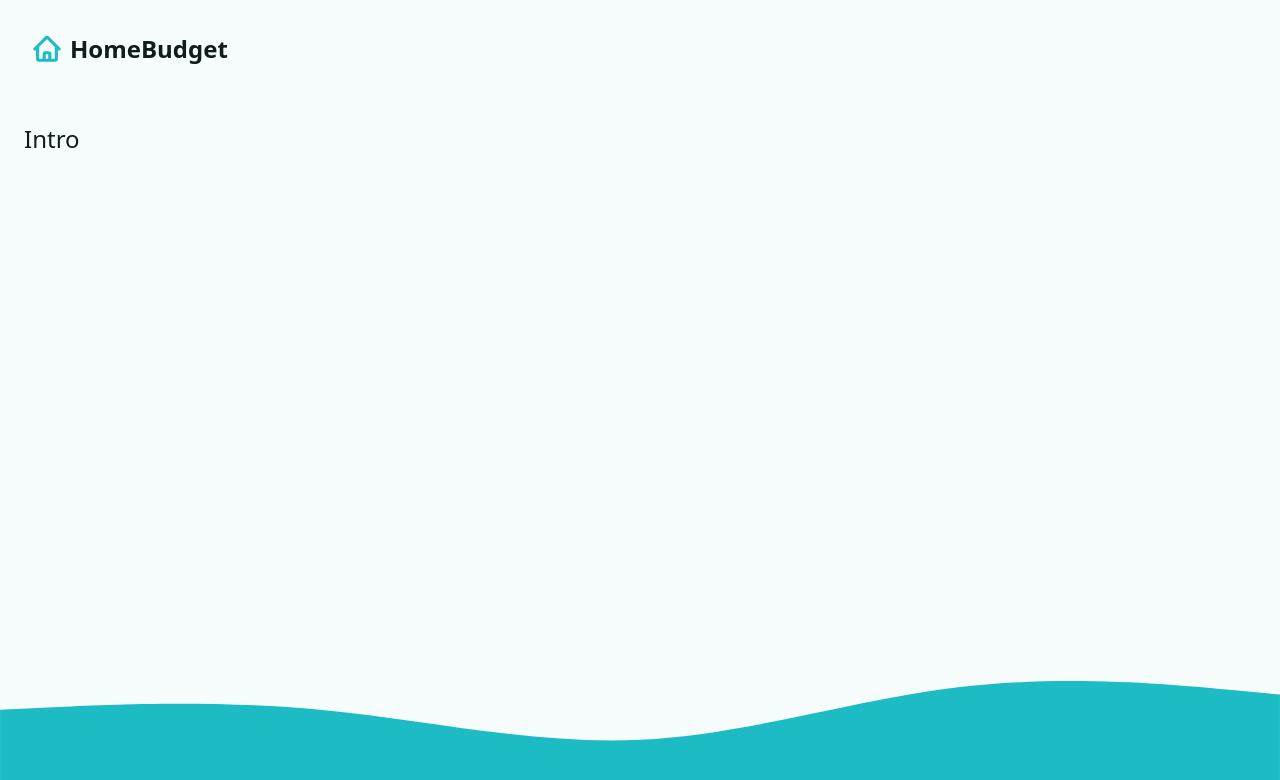
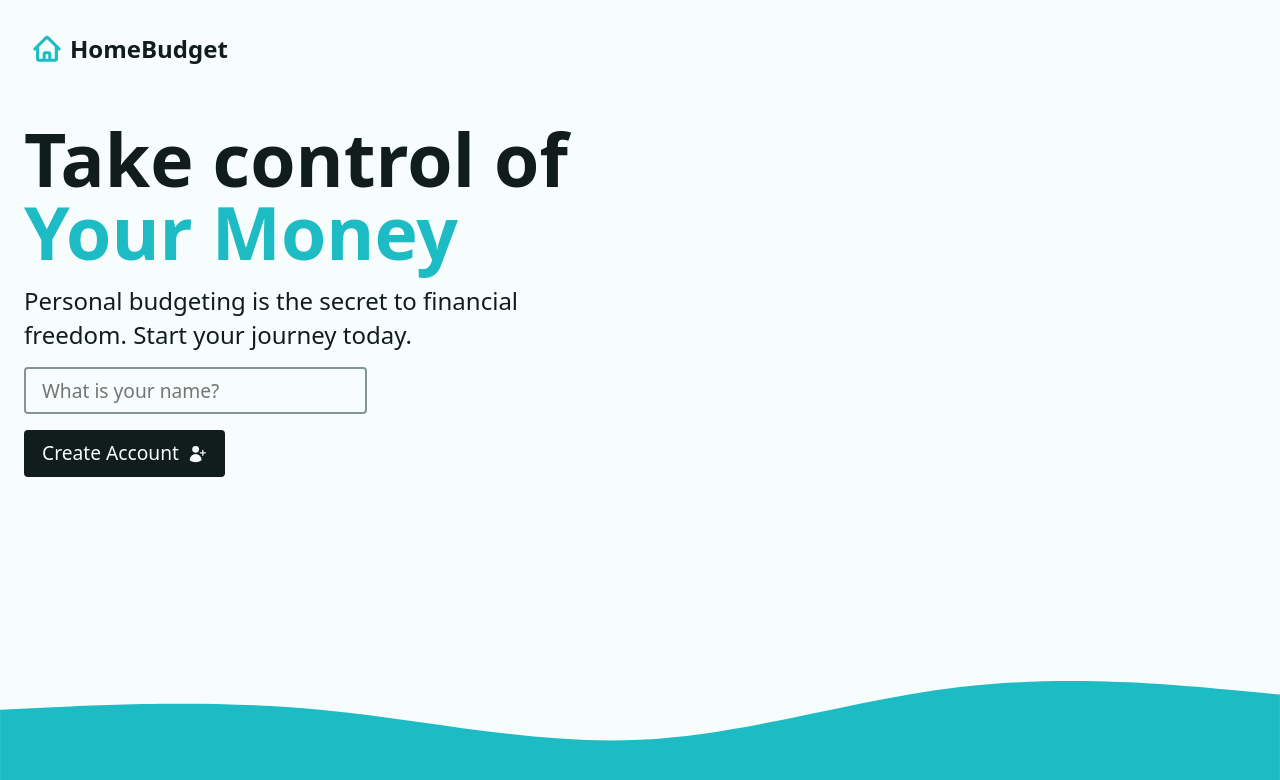
Before and after one commit to birdsong5/react-router-budget-app, a React (Vite) app: page / in a window 1280 px wide. Shown: the top 780 px of the page. Built offline with nearby package versions, Linux system fonts and the light colour scheme.

Commit message:
updated Intro component

```diff
--- a/src/components/Intro.jsx
+++ b/src/components/Intro.jsx
@@ -1,5 +1,36 @@
+import { Form } from "react-router-dom";
+
+//library
+import { UserPlusIcon } from "@heroicons/react/24/solid";
+
 const Intro = () => {
-  return <div>Intro</div>;
+  return (
+    <div className="intro">
+      <div>
+        <h1>
+          Take control of <span className="accent">Your Money</span>
+        </h1>
+        <p>
+          Personal budgeting is the secret to financial freedom. Start your
+          journey today.
+        </p>
+        <Form method="post">
+          <input
+            type="text"
+            name="userName"
+            required
+            placeholder="What is your name?"
+            area-label="Your name"
+            autoComplete="given-name"
+          />
+          <button type="submit" className="btn btn--dark">
+            <span>Create Account</span>
+            <UserPlusIcon width={20} />
+          </button>
+        </Form>
+      </div>
+    </div>
+  );
 };
 
 export default Intro;
--- a/src/pages/Dashboard.jsx
+++ b/src/pages/Dashboard.jsx
@@ -3,6 +3,8 @@
 
 //helper functions
 import { fetchData } from "../helpers";
+
+//components
 import Intro from "../components/Intro";
 
 //loader
```
